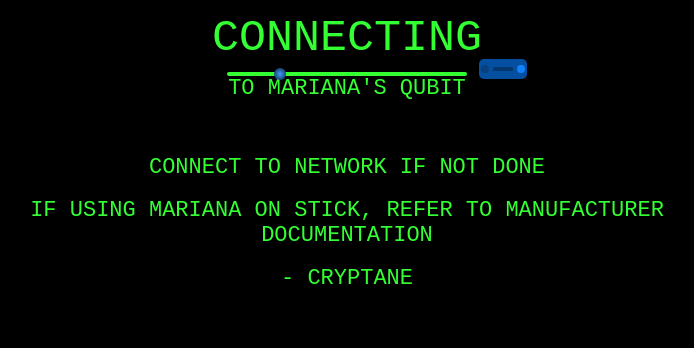
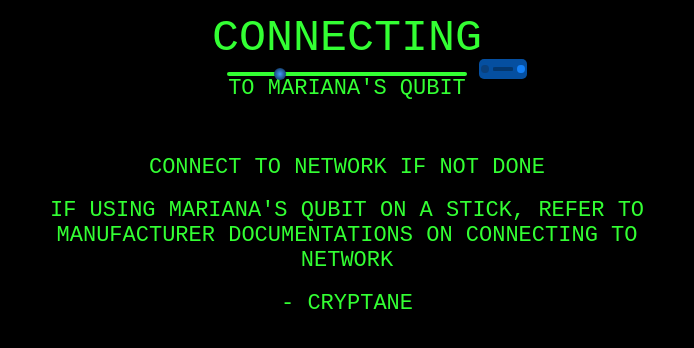
Before and after one commit to AdityaMitra5102/Project-Mariana, a Flask app: template templates/notconnected.html in a window 1280 px wide. Shown: the part 230-578 px from the top of the page, without its empty margins (293-987 px from the left). Run offline with Flask 3, Linux system fonts and the light colour scheme; the template is opened without the code that fills it, so the values that code supplies are empty; parts of the project's set-up code (start-up, migrations or seed data) failed here and were passed over.

Commit message:
Update notconnected.html

```diff
--- a/templates/notconnected.html
+++ b/templates/notconnected.html
@@ -143,7 +143,7 @@ font-family: 'Courier New', Courier, monospace;
 
     <div class="textsmall">Connect to Network if not done</div>
     <br><br>
-        <div class="textsmall">If using Mariana on Stick, refer to manufacturer documentation</div>
+        <div class="textsmall">If using Mariana&apos;s Qubit on a Stick, refer to manufacturer documentations on connecting to network</div>
         <br><br>
 <div class="textsmall"> - Cryptane</div>
 
```
